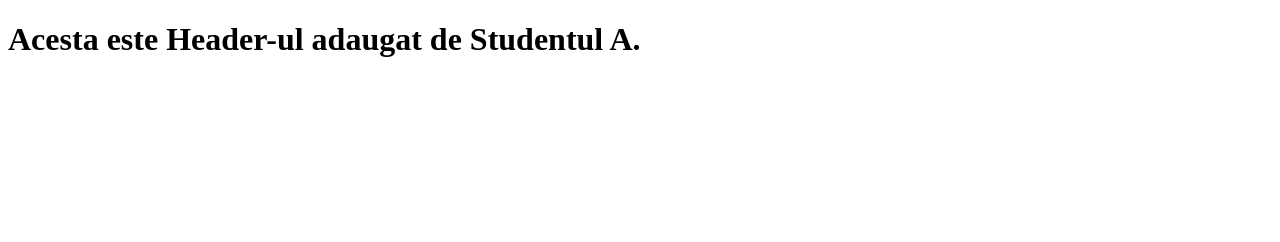
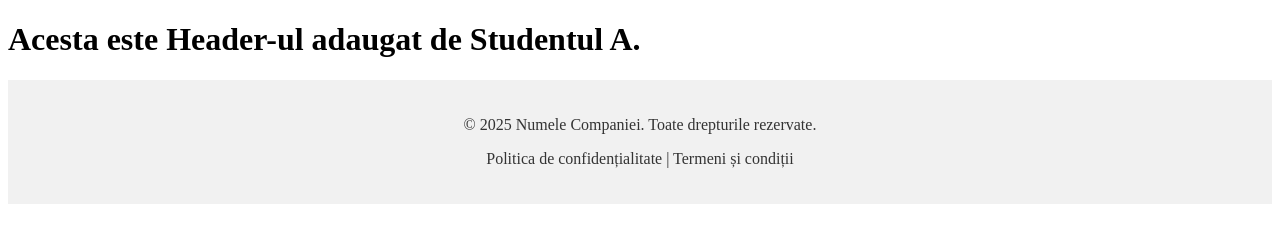
Before and after one commit to Vladuutz2904/Tapu-Vlad-AAW2212, a plain HTML site: page index.html in a window 1280 px wide. Drawn offline with Linux system fonts and the light colour scheme.

Commit message:
Adaug sectiunea footer

```diff
--- a/index.html
+++ b/index.html
@@ -8,5 +8,12 @@
     <header>
         <h1>Acesta este Header-ul adaugat de Studentul A.</h1>
     </header>
+
+    <footer>
+    <div style="text-align: center; padding: 20px; background-color: #f1f1f1; color: #333;">
+        <p>&copy; 2025 Numele Companiei. Toate drepturile rezervate.</p>
+        <p><a href="privacy-policy.html" style="color: #333; text-decoration: none;">Politica de confidențialitate</a> | <a href="terms-of-service.html" style="color: #333; text-decoration: none;">Termeni și condiții</a></p>
+    </div>
+</footer>
 </body>
 </html>
```
